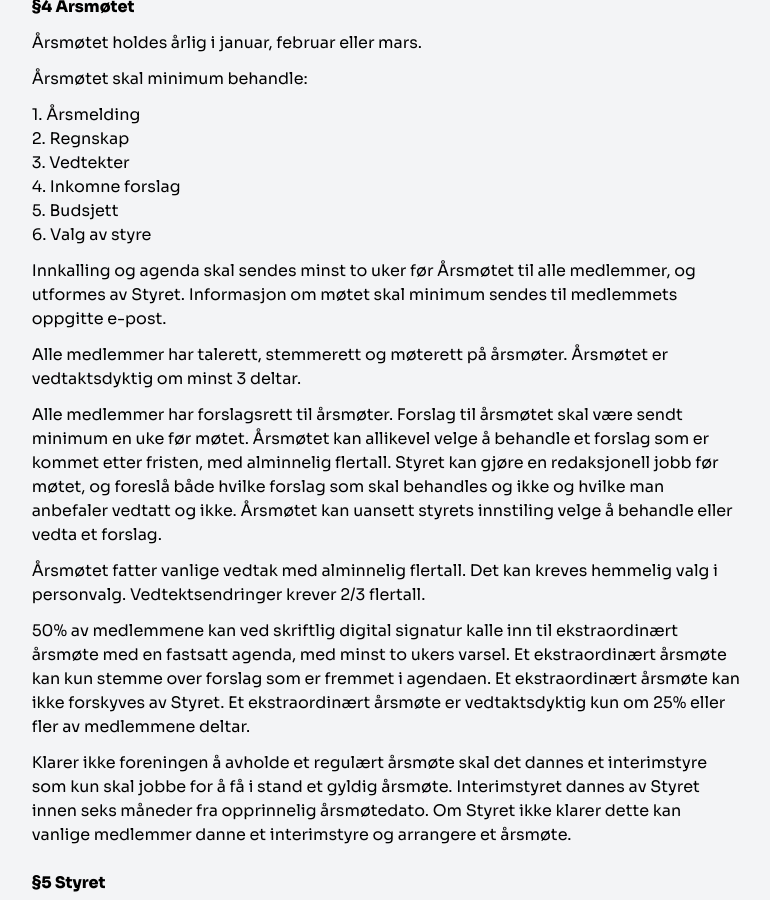
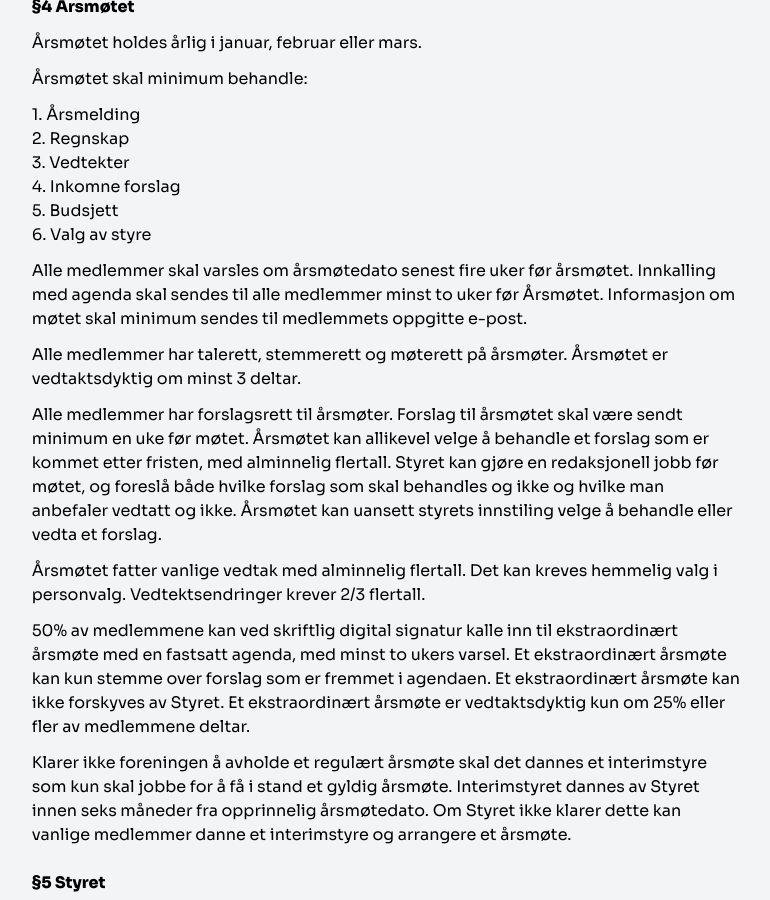
Before and after one commit to Venstrekoderne/venstrekoderne.github.io, a Jekyll site: the page built from index.md, in a window 1280 px wide and 900 px high, scrolled down 3681 px. Shown: the whole window, without its empty margins (254-1024 px from the left). Built offline with Jekyll 4.4.1, drawn with Linux system fonts in a browser that asks for light colours; our own code applies the rules of GitHub Pages for plain Markdown files.

Commit message:
Forslag 7

```diff
--- a/_includes/vedtekter.html
+++ b/_includes/vedtekter.html
@@ -37,7 +37,7 @@
     <li>Valg av styre</li>
   </ol>
 
-  <p>Innkalling og agenda skal sendes minst to uker før Årsmøtet til alle medlemmer, og utformes av Styret. Informasjon om møtet skal minimum sendes til medlemmets oppgitte e-post.</p>
+  <p>Alle medlemmer skal varsles om årsmøtedato senest fire uker før årsmøtet. Innkalling med agenda skal sendes til alle medlemmer minst to uker før Årsmøtet. Informasjon om møtet skal minimum sendes til medlemmets oppgitte e-post.</p>
 
   <p>Alle medlemmer har talerett, stemmerett og møterett på årsmøter. Årsmøtet er vedtaktsdyktig om minst 3 deltar.</p>
 
```
